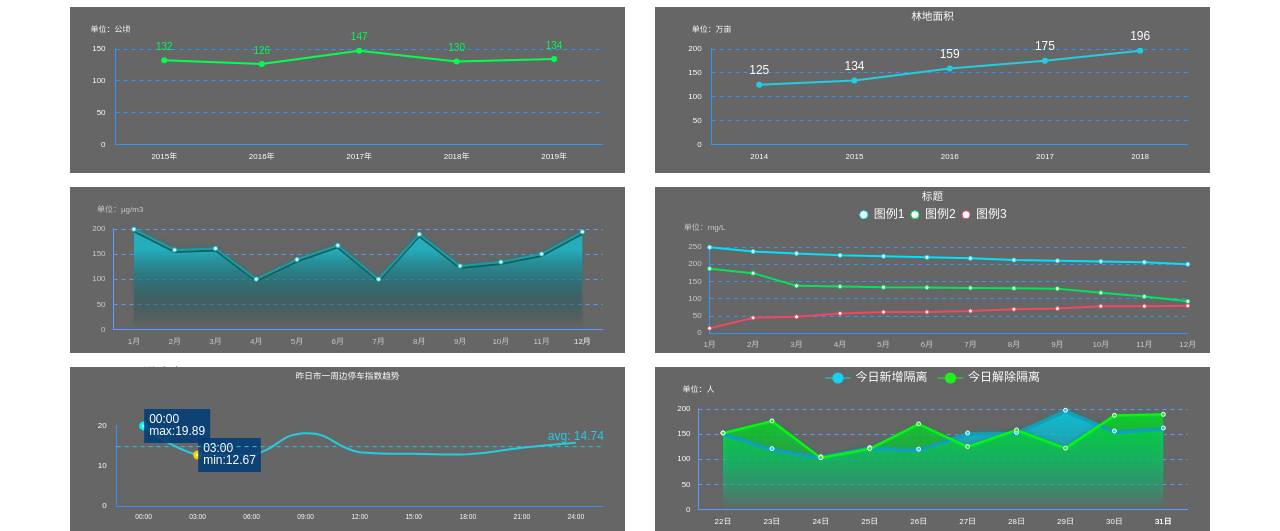
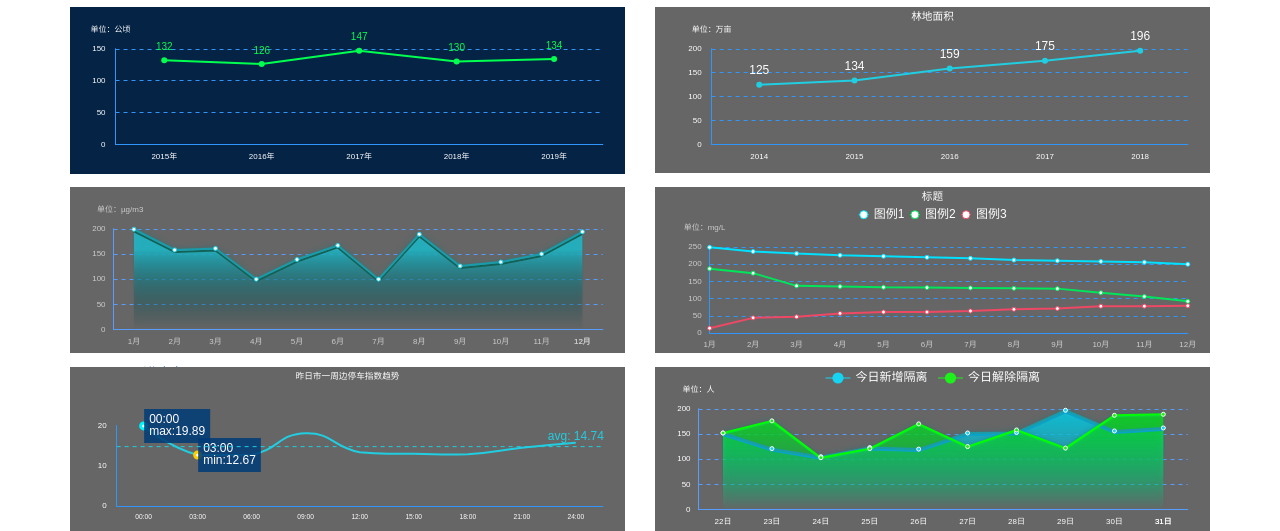
Before and after one commit to Sunday-web/Sunday-web.github.io, a plain HTML site: page echart/echart.html in a window 1280 px wide. Shown: the part 63-594 px from the top of the page. Drawn offline with Linux system fonts and the light colour scheme.

Commit message:
echart_theme

```diff
--- a/echart/js/chart.js
+++ b/echart/js/chart.js
@@ -6,7 +6,7 @@
 
 //折线图-1
 var chart_line_1 = function (pxdata, pydata) {
-    var mychart = echarts.init(document.getElementById('line-1'));
+    var mychart = echarts.init(document.getElementById('line-1'),'rc_ksh');
     var dataArr = pydata || [100, 200, 250, 300, 350];
     var xArr = pxdata || ['2015', '2016', '2017', '2018', '2019']
     var seriesObj = {
--- /dev/null
+++ b/echart/js/rc_ksh.js
@@ -0,0 +1,522 @@
+(function (root, factory) {
+    if (typeof define === 'function' && define.amd) {
+        // AMD. Register as an anonymous module.
+        define(['exports', 'echarts'], factory);
+    } else if (typeof exports === 'object' && typeof exports.nodeName !== 'string') {
+        // CommonJS
+        factory(exports, require('echarts'));
+    } else {
+        // Browser globals
+        factory({}, root.echarts);
+    }
+}(this, function (exports, echarts) {
+    var log = function (msg) {
+        if (typeof console !== 'undefined') {
+            console && console.error && console.error(msg);
+        }
+    };
+    if (!echarts) {
+        log('ECharts is not Loaded');
+        return;
+    }
+    echarts.registerTheme('rc_ksh', {
+        "color": [
+            "#c23531",
+            "#2f4554",
+            "#61a0a8",
+            "#d48265",
+            "#91c7ae",
+            "#749f83",
+            "#ca8622",
+            "#bda29a",
+            "#6e7074",
+            "#546570",
+            "#c4ccd3"
+        ],
+        "backgroundColor": "#052345",
+        "textStyle": {},
+        "title": {
+            "textStyle": {
+                "color": "#ffffff"
+            },
+            "subtextStyle": {
+                "color": "#aaaaaa"
+            }
+        },
+        "line": {
+            "itemStyle": {
+                "normal": {
+                    "borderWidth": 1
+                }
+            },
+            "lineStyle": {
+                "normal": {
+                    "width": 2
+                }
+            },
+            "symbolSize": 4,
+            "symbol": "emptyCircle",
+            "smooth": false
+        },
+        "radar": {
+            "itemStyle": {
+                "normal": {
+                    "borderWidth": 1
+                }
+            },
+            "lineStyle": {
+                "normal": {
+                    "width": 2
+                }
+            },
+            "symbolSize": 4,
+            "symbol": "emptyCircle",
+            "smooth": false
+        },
+        "bar": {
+            "itemStyle": {
+                "normal": {
+                    "barBorderWidth": 0,
+                    "barBorderColor": "#ccc"
+                },
+                "emphasis": {
+                    "barBorderWidth": 0,
+                    "barBorderColor": "#ccc"
+                }
+            }
+        },
+        "pie": {
+            "itemStyle": {
+                "normal": {
+                    "borderWidth": 0,
+                    "borderColor": "#ccc"
+                },
+                "emphasis": {
+                    "borderWidth": 0,
+                    "borderColor": "#ccc"
+                }
+            }
+        },
+        "scatter": {
+            "itemStyle": {
+                "normal": {
+                    "borderWidth": 0,
+                    "borderColor": "#ccc"
+                },
+                "emphasis": {
+                    "borderWidth": 0,
+                    "borderColor": "#ccc"
+                }
+            }
+        },
+        "boxplot": {
+            "itemStyle": {
+                "normal": {
+                    "borderWidth": 0,
+                    "borderColor": "#ccc"
+                },
+                "emphasis": {
+                    "borderWidth": 0,
+                    "borderColor": "#ccc"
+                }
+            }
+        },
+        "parallel": {
+            "itemStyle": {
+                "normal": {
+                    "borderWidth": 0,
+                    "borderColor": "#ccc"
+                },
+                "emphasis": {
+                    "borderWidth": 0,
+                    "borderColor": "#ccc"
+                }
+            }
+        },
+        "sankey": {
+            "itemStyle": {
+                "normal": {
+                    "borderWidth": 0,
+                    "borderColor": "#ccc"
+                },
+                "emphasis": {
+                    "borderWidth": 0,
+                    "borderColor": "#ccc"
+                }
+            }
+        },
+        "funnel": {
+            "itemStyle": {
+                "normal": {
+                    "borderWidth": 0,
+                    "borderColor": "#ccc"
+                },
+                "emphasis": {
+                    "borderWidth": 0,
+                    "borderColor": "#ccc"
+                }
+            }
+        },
+        "gauge": {
+            "itemStyle": {
+                "normal": {
+                    "borderWidth": 0,
+                    "borderColor": "#ccc"
+                },
+                "emphasis": {
+                    "borderWidth": 0,
+                    "borderColor": "#ccc"
+                }
+            }
+        },
+        "candlestick": {
+            "itemStyle": {
+                "normal": {
+                    "color": "#c23531",
+                    "color0": "#314656",
+                    "borderColor": "#c23531",
+                    "borderColor0": "#314656",
+                    "borderWidth": 1
+                }
+            }
+        },
+        "graph": {
+            "itemStyle": {
+                "normal": {
+                    "borderWidth": 0,
+                    "borderColor": "#ccc"
+                }
+            },
+            "lineStyle": {
+                "normal": {
+                    "width": 1,
+                    "color": "#aaaaaa"
+                }
+            },
+            "symbolSize": 4,
+            "symbol": "emptyCircle",
+            "smooth": false,
+            "color": [
+                "#c23531",
+                "#2f4554",
+                "#61a0a8",
+                "#d48265",
+                "#91c7ae",
+                "#749f83",
+                "#ca8622",
+                "#bda29a",
+                "#6e7074",
+                "#546570",
+                "#c4ccd3"
+            ],
+            "label": {
+                "normal": {
+                    "textStyle": {
+                        "color": "#eeeeee"
+                    }
+                }
+            }
+        },
+        "map": {
+            "itemStyle": {
+                "normal": {
+                    "areaColor": "#eeeeee",
+                    "borderColor": "#444444",
+                    "borderWidth": 0.5
+                },
+                "emphasis": {
+                    "areaColor": "rgba(255,215,0,0.8)",
+                    "borderColor": "#444444",
+                    "borderWidth": 1
+                }
+            },
+            "label": {
+                "normal": {
+                    "textStyle": {
+                        "color": "#000000"
+                    }
+                },
+                "emphasis": {
+                    "textStyle": {
+                        "color": "rgb(100,0,0)"
+                    }
+                }
+            }
+        },
+        "geo": {
+            "itemStyle": {
+                "normal": {
+                    "areaColor": "#eeeeee",
+                    "borderColor": "#444444",
+                    "borderWidth": 0.5
+                },
+                "emphasis": {
+                    "areaColor": "rgba(255,215,0,0.8)",
+                    "borderColor": "#444444",
+                    "borderWidth": 1
+                }
+            },
+            "label": {
+                "normal": {
+                    "textStyle": {
+                        "color": "#000000"
+                    }
+                },
+                "emphasis": {
+                    "textStyle": {
+                        "color": "rgb(100,0,0)"
+                    }
+                }
+            }
+        },
+        "categoryAxis": {
+            "axisLine": {
+                "show": true,
+                "lineStyle": {
+                    "color": "#3196fa"
+                }
+            },
+            "axisTick": {
+                "show": false,
+                "lineStyle": {
+                    "color": "#333"
+                }
+            },
+            "axisLabel": {
+                "show": true,
+                "textStyle": {
+                    "color": "#ffffff"
+                }
+            },
+            "splitLine": {
+                "show": false,
+                "lineStyle": {
+                    "color": [
+                        "#ccc"
+                    ]
+                }
+            },
+            "splitArea": {
+                "show": false,
+                "areaStyle": {
+                    "color": [
+                        "rgba(250,250,250,0.3)",
+                        "rgba(200,200,200,0.3)"
+                    ]
+                }
+            }
+        },
+        "valueAxis": {
+            "axisLine": {
+                "show": true,
+                "lineStyle": {
+                    "color": "#3196fa"
+                }
+            },
+            "axisTick": {
+                "show": false,
+                "lineStyle": {
+                    "color": "#333"
+                }
+            },
+            "axisLabel": {
+                "show": true,
+                "textStyle": {
+                    "color": "#ffffff"
+                }
+            },
+            "splitLine": {
+                "show": true,
+                "lineStyle": {
+                    "color": [
+                        "#1d65a8"
+                    ]
+                }
+            },
+            "splitArea": {
+                "show": false,
+                "areaStyle": {
+                    "color": [
+                        "rgba(250,250,250,0.3)",
+                        "rgba(200,200,200,0.3)"
+                    ]
+                }
+            }
+        },
+        "logAxis": {
+            "axisLine": {
+                "show": true,
+                "lineStyle": {
+                    "color": "#333"
+                }
+            },
+            "axisTick": {
+                "show": true,
+                "lineStyle": {
+                    "color": "#333"
+                }
+            },
+            "axisLabel": {
+                "show": true,
+                "textStyle": {
+                    "color": "#333"
+                }
+            },
+            "splitLine": {
+                "show": true,
+                "lineStyle": {
+                    "color": [
+                        "#ccc"
+                    ]
+                }
+            },
+            "splitArea": {
+                "show": false,
+                "areaStyle": {
+                    "color": [
+                        "rgba(250,250,250,0.3)",
+                        "rgba(200,200,200,0.3)"
+                    ]
+                }
+            }
+        },
+        "timeAxis": {
+            "axisLine": {
+                "show": true,
+                "lineStyle": {
+                    "color": "#333"
+                }
+            },
+            "axisTick": {
+                "show": true,
+                "lineStyle": {
+                    "color": "#333"
+                }
+            },
+            "axisLabel": {
+                "show": true,
+                "textStyle": {
+                    "color": "#333"
+                }
+            },
+            "splitLine": {
+                "show": true,
+                "lineStyle": {
+                    "color": [
+                        "#ccc"
+                    ]
+                }
+            },
+            "splitArea": {
+                "show": false,
+                "areaStyle": {
+                    "color": [
+                        "rgba(250,250,250,0.3)",
+                        "rgba(200,200,200,0.3)"
+                    ]
+                }
+            }
+        },
+        "toolbox": {
+            "iconStyle": {
+                "normal": {
+                    "borderColor": "#999999"
+                },
+                "emphasis": {
+                    "borderColor": "#666666"
+                }
+            }
+        },
+        "legend": {
+            "textStyle": {
+                "color": "#ffffff"
+            }
+        },
+        "tooltip": {
+            "axisPointer": {
+                "lineStyle": {
+                    "color": "#cccccc",
+                    "width": 1
+                },
+                "crossStyle": {
+                    "color": "#cccccc",
+                    "width": 1
+                }
+            }
+        },
+        "timeline": {
+            "lineStyle": {
+                "color": "#293c55",
+                "width": 1
+            },
+            "itemStyle": {
+                "normal": {
+                    "color": "#293c55",
+                    "borderWidth": 1
+                },
+                "emphasis": {
+                    "color": "#a9334c"
+                }
+            },
+            "controlStyle": {
+                "normal": {
+                    "color": "#293c55",
+                    "borderColor": "#293c55",
+                    "borderWidth": 0.5
+                },
+                "emphasis": {
+                    "color": "#293c55",
+                    "borderColor": "#293c55",
+                    "borderWidth": 0.5
+                }
+            },
+            "checkpointStyle": {
+                "color": "#e43c59",
+                "borderColor": "rgba(194,53,49,0.5)"
+            },
+            "label": {
+                "normal": {
+                    "textStyle": {
+                        "color": "#293c55"
+                    }
+                },
+                "emphasis": {
+                    "textStyle": {
+                        "color": "#293c55"
+                    }
+                }
+            }
+        },
+        "visualMap": {
+            "color": [
+                "#bf444c",
+                "#d88273",
+                "#f6efa6"
+            ]
+        },
+        "dataZoom": {
+            "backgroundColor": "rgba(47,69,84,0)",
+            "dataBackgroundColor": "rgba(47,69,84,0.3)",
+            "fillerColor": "rgba(167,183,204,0.4)",
+            "handleColor": "#a7b7cc",
+            "handleSize": "100%",
+            "textStyle": {
+                "color": "#333333"
+            }
+        },
+        "markPoint": {
+            "label": {
+                "normal": {
+                    "textStyle": {
+                        "color": "#eeeeee"
+                    }
+                },
+                "emphasis": {
+                    "textStyle": {
+                        "color": "#eeeeee"
+                    }
+                }
+            }
+        }
+    });
+}));
```
Also changed, not shown: echart/echart.html (+1 -0 lines), echart/js/rc_ksh.project.json (added, +173 -0 lines).
